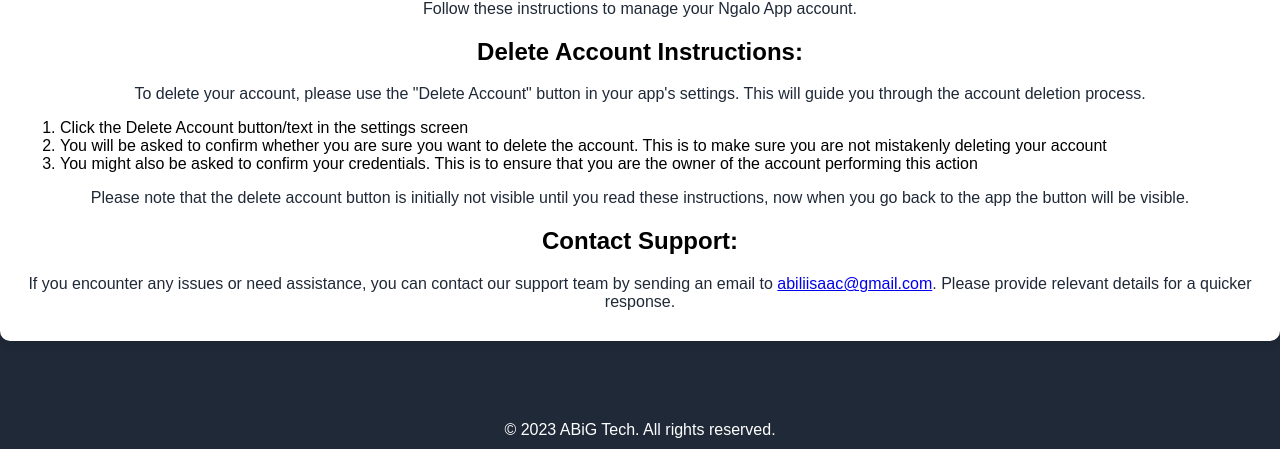
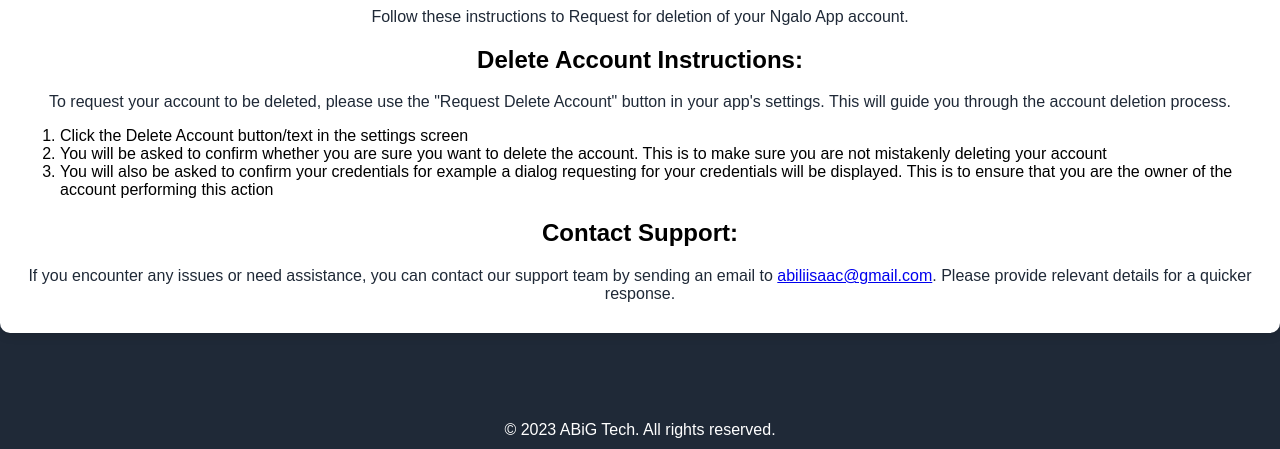
Before and after one commit to Abili/ABiGTech, a plain HTML site: page account_management.html in a window 1280 px wide. Shown: the part 351-800 px from the top of the page. Drawn offline with Linux system fonts and the light colour scheme.

Commit message:
update account management
a few changes

```diff
--- a/account_management.html
+++ b/account_management.html
@@ -59,26 +59,23 @@
         <h1>Account Management Instructions</h1>
 
         <p>
-            Follow these instructions to manage your Ngalo App account.
+            Follow these instructions to Request for deletion of your Ngalo App account.
         </p>
 
         <div id="deleteInstructions">
     <h2>Delete Account Instructions:</h2>
     <p>
-        To delete your account, please use the "Delete Account" button in your app's settings. This will guide you through the account deletion process.
+        To request your account to be deleted, please use the "Request Delete Account" button in your app's settings. This will guide you through the account deletion process.
     </p>
     <div class="instruction-list-container">
         <ol class="instruction-list">
             <li>Click the Delete Account button/text in the settings screen</li>
-            <li>You will be asked to confirm whether you are sure you want to delete the account. This is to make sure you are not mistakenly deleting your account</li>
-            <li>You might also be asked to confirm your credentials. This is to ensure that you are the owner of the account performing this action</li>
+            <li>You will be asked to confirm whether you are sure you want to delete the account.
+                This is to make sure you are not mistakenly deleting your account</li>
+            <li>You will also be asked to confirm your credentials for example a dialog requesting for your credentials will be displayed.
+                This is to ensure that you are the owner of the account performing this action</li>
         </ol>
     </div>
-
-    <p>
-        Please note that the delete account button is initially not visible until you read these instructions, now when you go back to the
-        app the button will be visible.
-    </p>
 
     <h2>Contact Support:</h2>
     <p>
--- a/styles.css
+++ b/styles.css
@@ -239,3 +239,7 @@ li {
     font-style: italic;
     color: #555;
 }
+footer{
+    align-items: center;
+
+}
```
